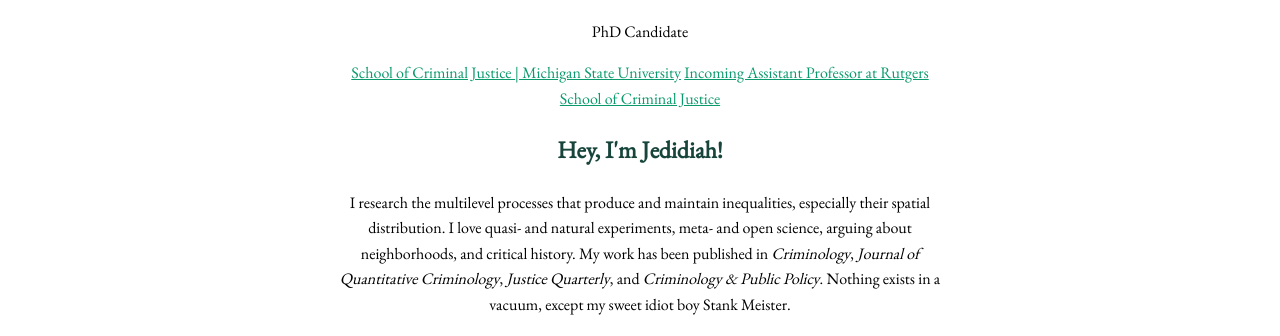
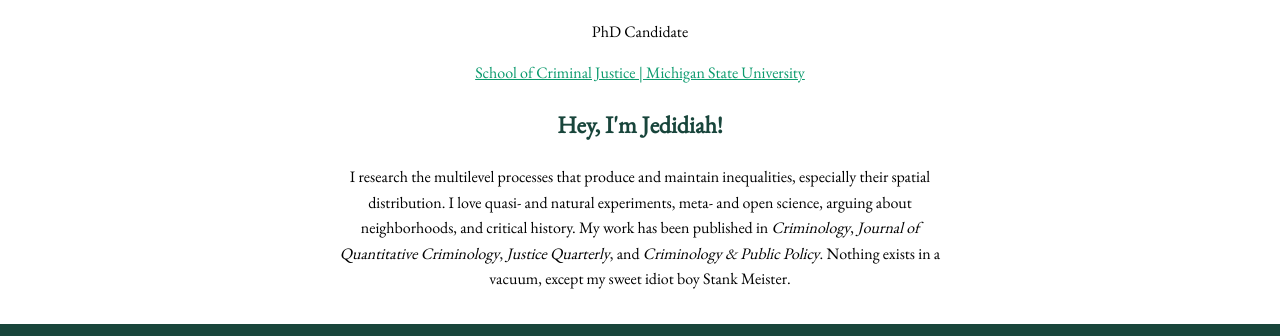
Before and after one commit to jedidiahknode/jedidiahknode.github.io, a plain HTML site: page index.html in a window 1280 px wide. Shown: the part 321-657 px from the top of the page. Drawn offline with nearby package versions, Linux system fonts and the light colour scheme.

Commit message:
Update index.html

```diff
--- a/index.html
+++ b/index.html
@@ -25,7 +25,6 @@
     <h1>Jedidiah Knode</h1>
     <p>PhD Candidate</p>
     <a href="https://cj.msu.edu/">School of Criminal Justice | Michigan State University</a>
-    <a href="https://rscj.newark.rutgers.edu/">Incoming Assistant Professor at Rutgers School of Criminal Justice</a>
     <h2>Hey, I'm Jedidiah!</h2>
     <p>I research the multilevel processes that produce and maintain inequalities, especially their spatial distribution. I love quasi- and natural experiments, meta- and open science, arguing about neighborhoods, and critical history. My work has been published in <i>Criminology</i>, <i>Journal of Quantitative Criminology</i>, <i>Justice Quarterly</i>, and <i>Criminology & Public Policy</i>. Nothing exists in a vacuum, except my sweet idiot boy Stank Meister.</p>
   </main>
```
